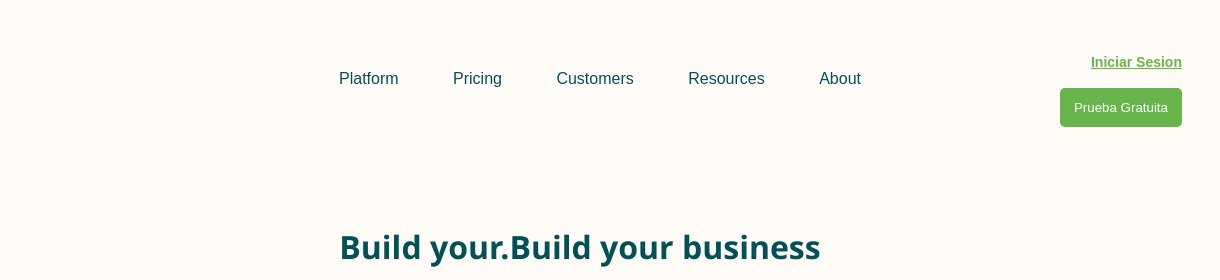
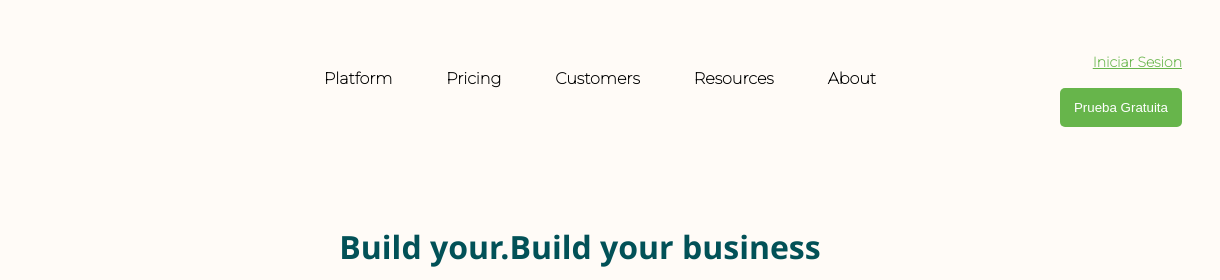
Before and after one commit to Changaloco/BEDUfront-end, a plain HTML site: page index.html in a window 1280 px wide. Shown: the top 280 px of the page, 60-1280 px from the left. Drawn offline with Linux system fonts and the light colour scheme.

Commit message:
cambio de fuente

```diff
--- a/index.html
+++ b/index.html
@@ -5,7 +5,11 @@
     <meta http-equiv="X-UA-Compatible" content="IE=edge">
     <meta name="viewport" content="width=device-width, initial-scale=1.0">
     <title>Matcha</title>
+    <link rel="preconnect" href="https://fonts.googleapis.com">
+    <link rel="preconnect" href="https://fonts.gstatic.com" crossorigin>
+    <link href="https://fonts.googleapis.com/css2?family=Montserrat:wght@100&display=swap" rel="stylesheet">
     <link rel="stylesheet" href="styles.css">
+
 </head>
 <body>
     <header class="header">
--- a/styles.css
+++ b/styles.css
@@ -50,7 +50,7 @@ body{
     margin-right: 20px;
     font-size: 0;
     height: 45px;
-    font-family: sans-serif;
+    font-family:  'Montserrat', sans-serif;
   }
 
   .header > * {
@@ -68,8 +68,8 @@ body{
   .navbar {
     width: 70%;
     text-align: center;
-    color: #025157;
-    font-weight: 500;
+    color: #000000;
+    font-weight: bold;
   }
 
   .actions {
```
